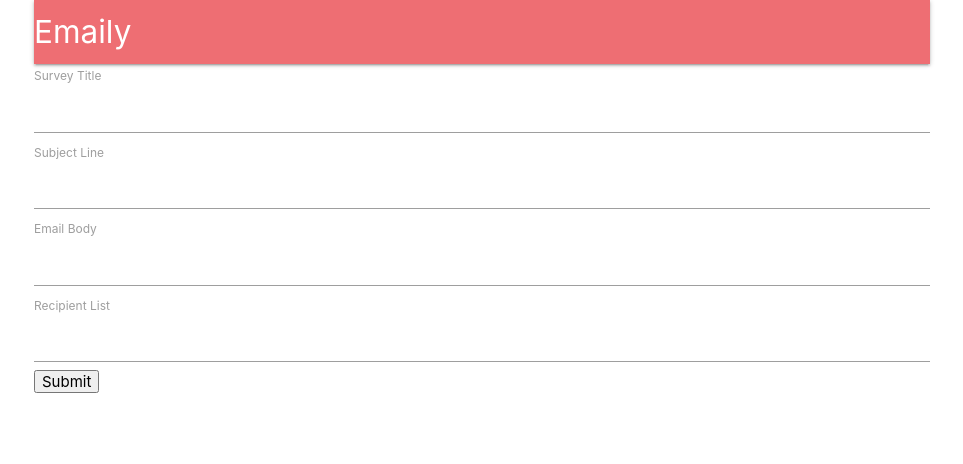
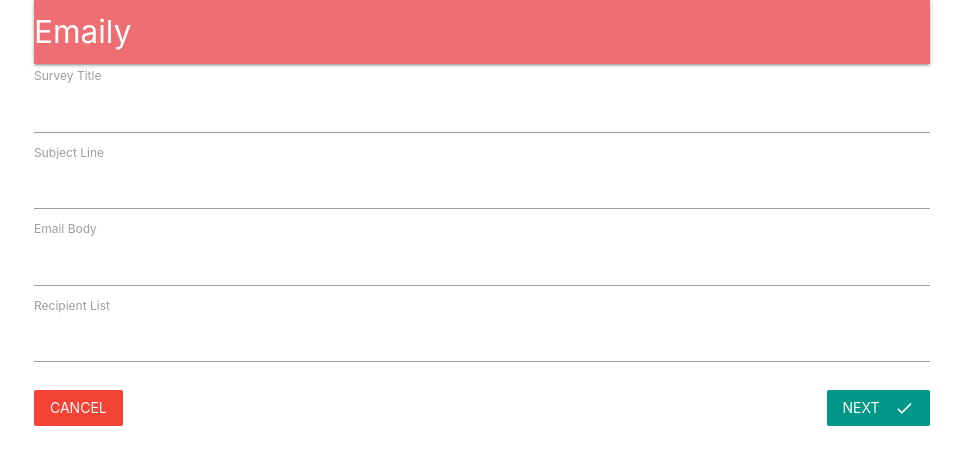
Before and after one commit to sahilpatel18/emailey-server, a React (Create React App) app in the folder clientt/: page /surveys/new in a window 1280 px wide. Shown: the top 464 px of the page, without its empty margins (158-1121 px from the left). Built offline with nearby package versions, Linux system fonts and the light colour scheme; no server answers.

Commit message:
form validation and style

```diff
--- a/clientt/src/components/App.js
+++ b/clientt/src/components/App.js
@@ -14,16 +14,16 @@ class App extends React.Component {
 
   render() {
     return (
-      <div className='container'>
+
         <BrowserRouter>
-          <Header />
-          <div>
+          <div className='container'>
+           <Header />
             <Route exact path='/' component={Landing} />
             <Route exact path='/surveys' component={Dashboard} />
             <Route path='/surveys/new' component={SurveyNew} />
           </div>
         </BrowserRouter>
-      </div>
+
     );
   }
 }
--- a/clientt/src/components/surveys/SurveyField.js
+++ b/clientt/src/components/surveys/SurveyField.js
@@ -1,10 +1,13 @@
 import React from "react";
 
-export default ({ input, label }) => {
+export default ({ input, label, meta: { error, touched } }) => {
   return (
     <div>
       <label>{label}</label>
-      <input {...input} />
+      <input {...input} style={{margineBottom: '5px'}} />
+      <div className='red-text' style={{ margineBottom: "20px" }}>
+        {touched && error}
+      </div>
     </div>
   );
 };
--- a/clientt/src/components/surveys/SurveyForm.js
+++ b/clientt/src/components/surveys/SurveyForm.js
@@ -1,36 +1,27 @@
 import React, { Component } from "react";
 import { reduxForm, Field } from "redux-form";
+import { Link } from "react-router-dom";
 import SurveyField from "./SurveyField";
+
+const FIELDS = [
+  { label: "Survey Title", name: "title", required: true },
+  { label: "Subject Line", name: "subject", required: true },
+  { label: "Email Body", name: "body", required: true },
+  { label: "Recipient List", name: "emails", required: true },
+];
 
 class SurveyForm extends Component {
   renderFields() {
     return (
       <div>
-        <Field
-          label='Survey Title'
-          type='text'
-          name='title'
-          component={SurveyField}
-        />
-         <Field
-          label='Subject Line'
-          type='text'
-          name='subject'
-          component={SurveyField}
-        />
-         <Field
-          label='Email Body'
-          type='text'
-          name='body'
-          component={SurveyField}
-        />
-         <Field
-          label='Recipient List'
-          type='text'
-          name='emails'
-          component={SurveyField}
-        />
-
+        {FIELDS.map((field) => (
+          <Field
+            key={field.name}
+            type='text'
+            {...field}
+            component={SurveyField}
+          />
+        ))}
       </div>
     );
   }
@@ -42,13 +33,38 @@ class SurveyForm extends Component {
           onSubmit={this.props.handleSubmit((values) => console.log(values))}
         >
           {this.renderFields()}
-          <button type='submit'>Submit</button>
+          <Link
+            to='/surveys'
+            className='red btn-flat white-text'
+            style={{ marginTop: "20px" }}
+          >
+            Cancel
+          </Link>
+          <button
+            type='submit'
+            className='teal btn-flat right white-text'
+            style={{ marginTop: "20px" }}
+          >
+            Next
+            <i className='material-icons right'>done</i>
+          </button>
         </form>
       </div>
     );
   }
 }
 
+const validate = (values) => {
+  const errors = {};
+  FIELDS.forEach(({ name, label, required }) => {
+    if (required && !values[name]) {
+      errors[name] = `You must provide ${label}`;
+    }
+  });
+  return errors;
+};
+
 export default reduxForm({
+  validate,
   form: "surveyForm",
 })(SurveyForm);
```
